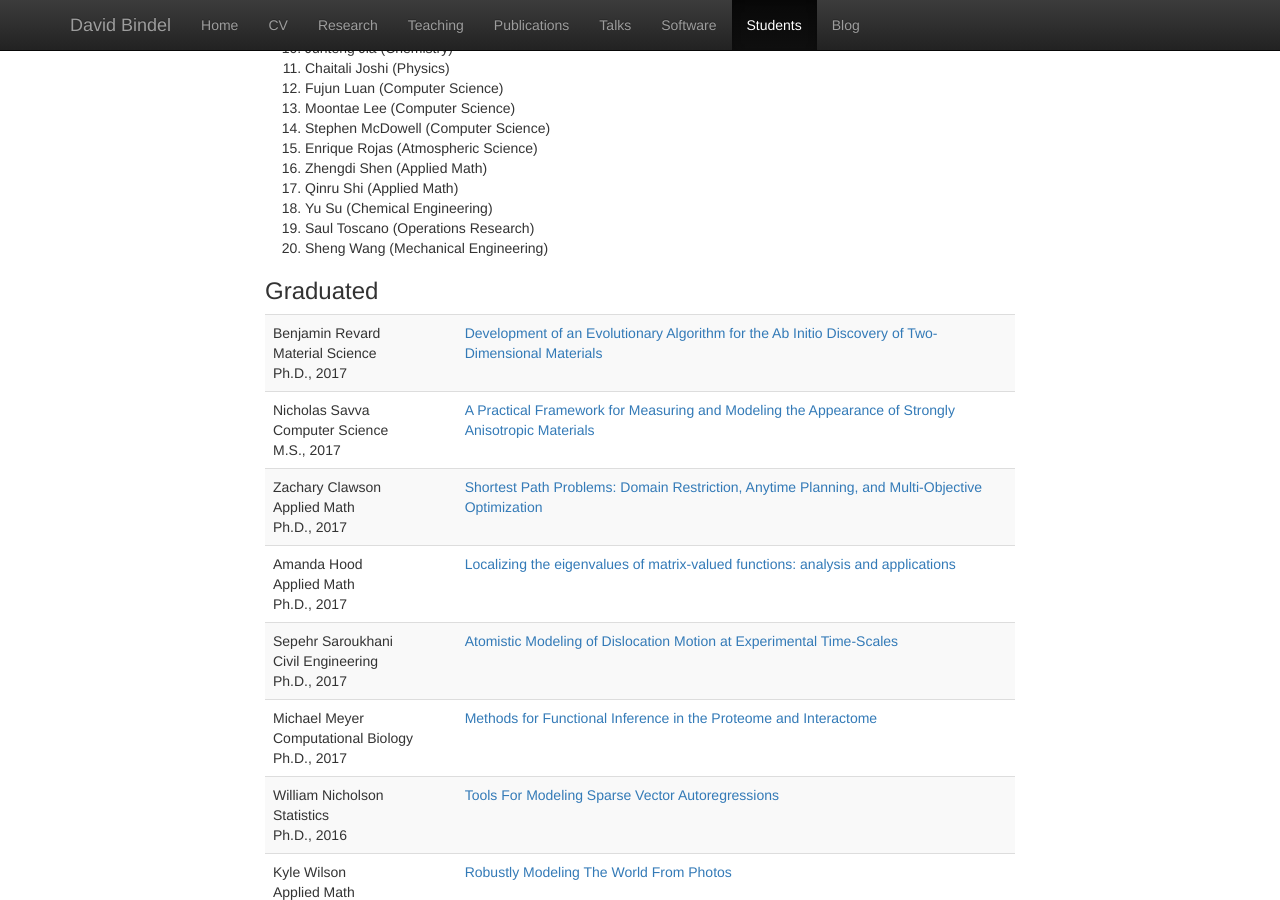
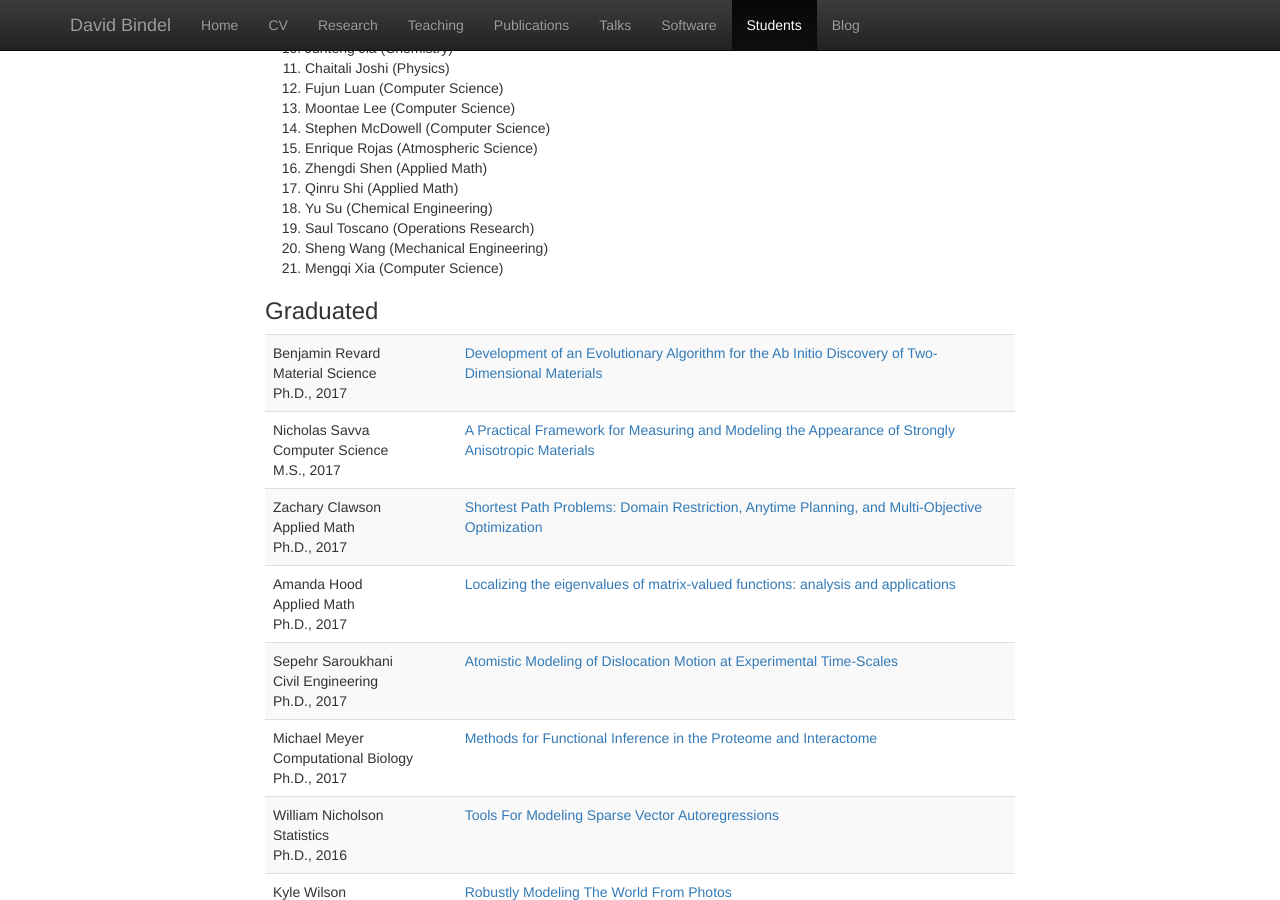
Before and after one commit to dbindel/cornell_web, a Jekyll site: the page built from students.html, in a window 1280 px wide and 900 px high, scrolled down 3771 px. Built offline with Jekyll 4.4.1, drawn with Linux system fonts in a browser that asks for light colours; nearby versions of some CDN libraries.

Commit message:
Added Mandy to committees list.

```diff
--- a/_data/students.yml
+++ b/_data/students.yml
@@ -552,6 +552,11 @@ committees:
     last: Wang
     first: Sheng
     field: Mechanical Engineering
+  -
+    degree: phd
+    last: Xia
+    first: Mengqi
+    field: Computer Science
 
 past_committees:
   -
```
